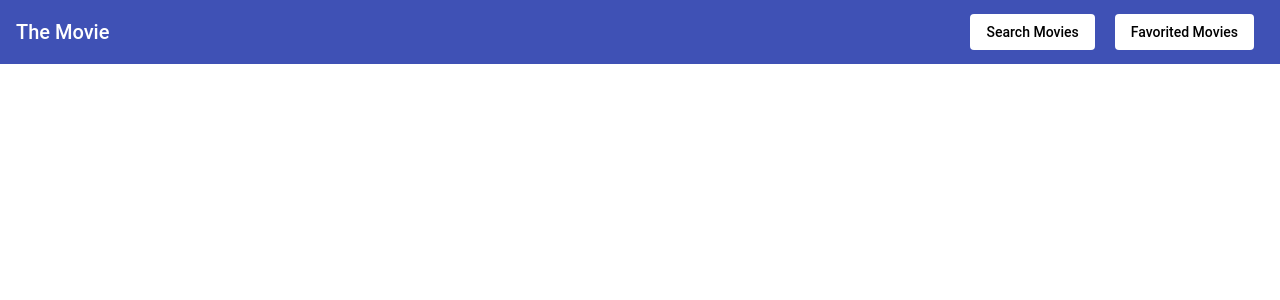
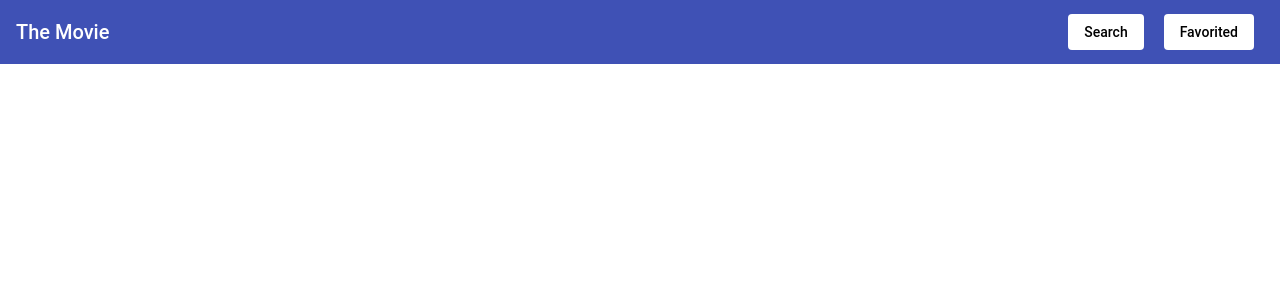
Before and after one commit to yosoul93/movie-test, an Angular app: page /movies/favorites in a window 1280 px wide. Shown: the top 300 px of the page. Built offline with nearby package versions, Linux system fonts and the light colour scheme.

Commit message:
fix vertical scroll bar on animation

```diff
--- a/src/app/core/layout/main-layout/main-layout.component.html
+++ b/src/app/core/layout/main-layout/main-layout.component.html
@@ -1,8 +1,8 @@
 <mat-toolbar color="primary">
   The Movie
   <span class="spacer"></span>
-  <button mat-button routerLink="movies/" routerLinkActive="active">Search Movies</button>
-  <button mat-button routerLink="movies/favorites" routerLinkActive="active">Favorited Movies</button>
+  <button mat-button routerLink="movies/" routerLinkActive="active">Search</button>
+  <button mat-button routerLink="movies/favorites" routerLinkActive="active">Favorited</button>
 </mat-toolbar>
 <main>
   <router-outlet></router-outlet>
--- a/src/app/features/movie/custom-movie-list/custom-movie-list.component.scss
+++ b/src/app/features/movie/custom-movie-list/custom-movie-list.component.scss
@@ -1,3 +1,4 @@
+
 .wrap-custom-movie-list {
   width: 100%;
   height: 100%;
--- a/src/app/features/movie/movie-favorited-list/movie-favorited-list.component.scss
+++ b/src/app/features/movie/movie-favorited-list/movie-favorited-list.component.scss
@@ -1,4 +1,10 @@
+@import "src/app/shared/scss/themovie";
+
 .wrap-movie-favorited-list {
   max-height: calc(100vh - 100px);
-  overflow: auto;
+  overflow-y: auto;
+  overflow-x: hidden;
+  @include media-breakpoint('xs') {
+    overflow-x: auto;
+  }
 }
```
Also changed, not shown: 1 other file (tests, documents, lock files or other folders).
